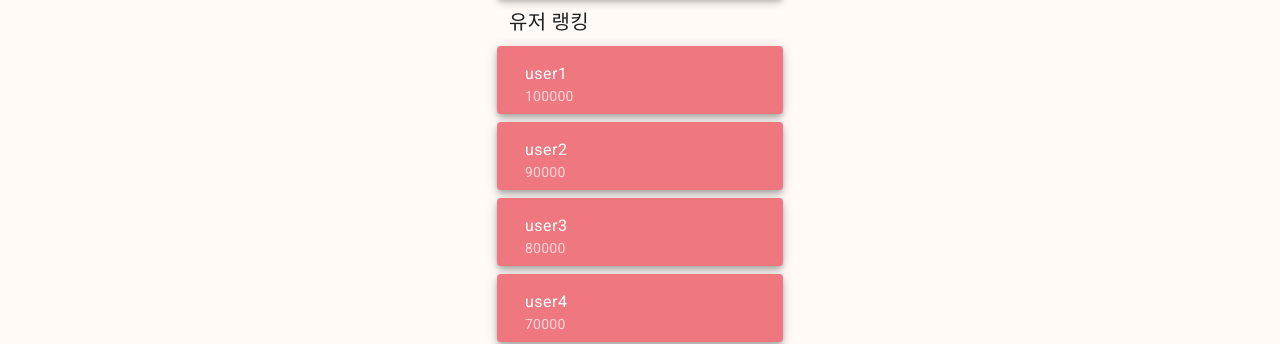
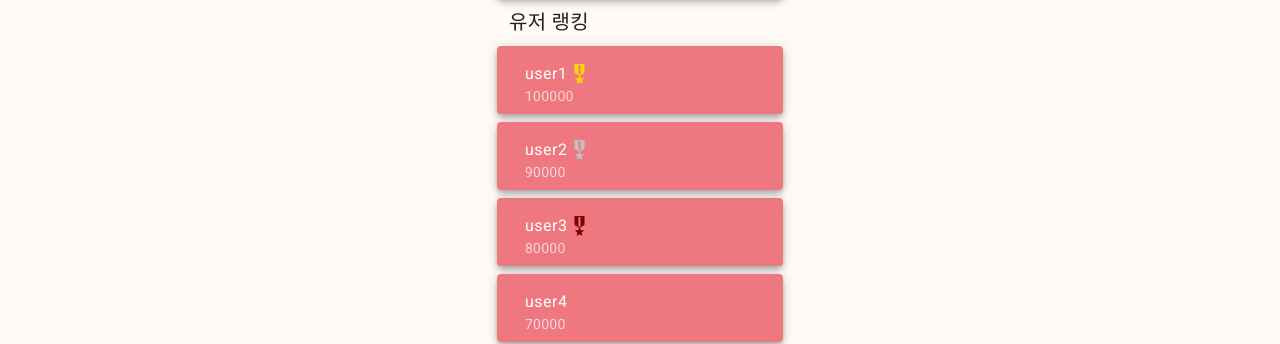
Before and after one commit to bootcamp-teng/KBstarfit-front, a Vue app: page /rank in a window 1280 px wide. Shown: the part 186-530 px from the top of the page. Built offline with nearby package versions, Linux system fonts and the light colour scheme; what vue-cookies would draw is missing.

Commit message:
FE: 1,2,3 등 표시

```diff
--- a/src/components/rank/RankItem.vue
+++ b/src/components/rank/RankItem.vue
@@ -1,6 +1,11 @@
 <template>
   <v-card hover elevation="5" class="pl-3 ml-5 mr-5 mt-2" color="#EF7880" dark>
-    <v-card-title class="body-1"> {{ user.username }} </v-card-title>
+    <v-card-title class="body-1">
+      {{ user.username }}
+      <v-icon v-if="user.id === 1" color="#FFD700">military_tech</v-icon>
+      <v-icon v-if="user.id === 2" color="#C0C0C0">military_tech</v-icon>
+      <v-icon v-if="user.id === 3" color="#800000">military_tech</v-icon>
+    </v-card-title>
     <v-card-subtitle class="body-2 pb-2">
       {{ user.exer }}
     </v-card-subtitle>
```
